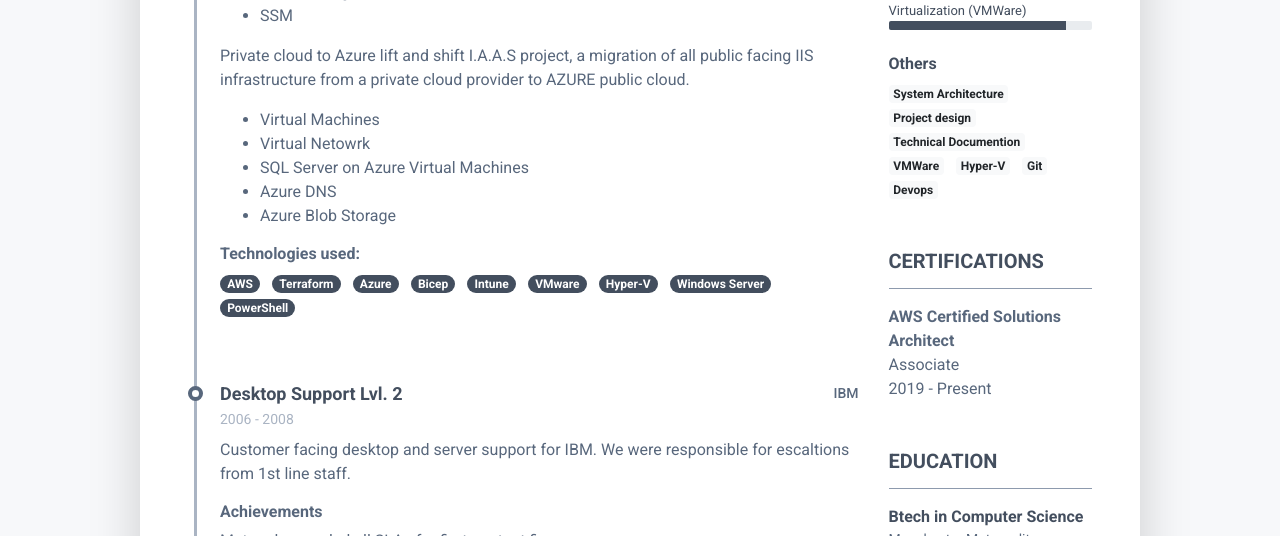
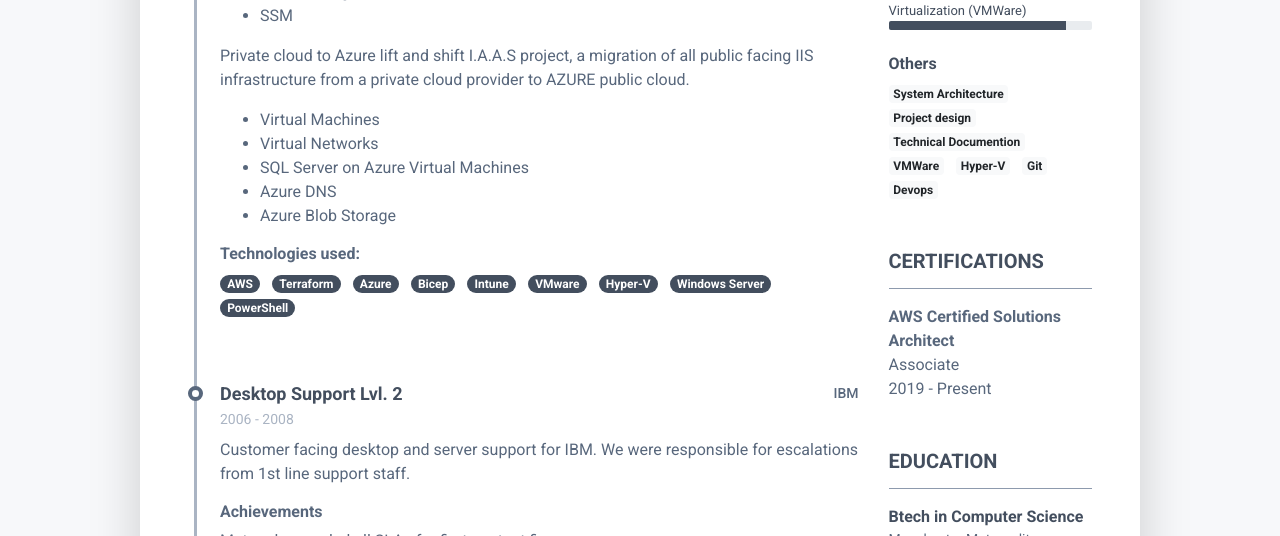
Before and after one commit to KRKNUK/CV, a plain HTML site: page index.html in a window 1280 px wide. Shown: the part 880-1416 px from the top of the page. Drawn offline with Linux system fonts and the light colour scheme.

Commit message:
Update index.html
fix spelling mistakes

```diff
--- a/index.html
+++ b/index.html
@@ -83,7 +83,7 @@
 											<p>Private cloud to Azure lift and shift I.A.A.S project, a migration of all public facing IIS infrastructure from a private cloud provider to AZURE public cloud.</p>
 										    <ul>
 											    <li>Virtual Machines</li>
-											    <li>Virtual Netowrk</li>
+											    <li>Virtual Networks</li>
 											    <li>SQL Server on Azure Virtual Machines</li>
 												<li>Azure DNS</li>
 												<li>Azure Blob Storage</li>
@@ -114,7 +114,7 @@
 										    <div class="resume-position-time">2006 - 2008</div>
 									    </div><!--//resume-timeline-item-header-->
 									    <div class="resume-timeline-item-desc">
-										    <p>Customer facing desktop and server support for IBM. We were responsible for escaltions from 1st line staff.</p>
+										    <p>Customer facing desktop and server support for IBM. We were responsible for escalations from 1st line support staff.</p>
 										    <h4 class="resume-timeline-item-desc-heading font-weight-bold">Achievements</h4>
 										    <p>Met and exceeded all SLAs for first contact fixes. </p>
 										    <h4 class="resume-timeline-item-desc-heading font-weight-bold">Technologies used:</h4>
```
